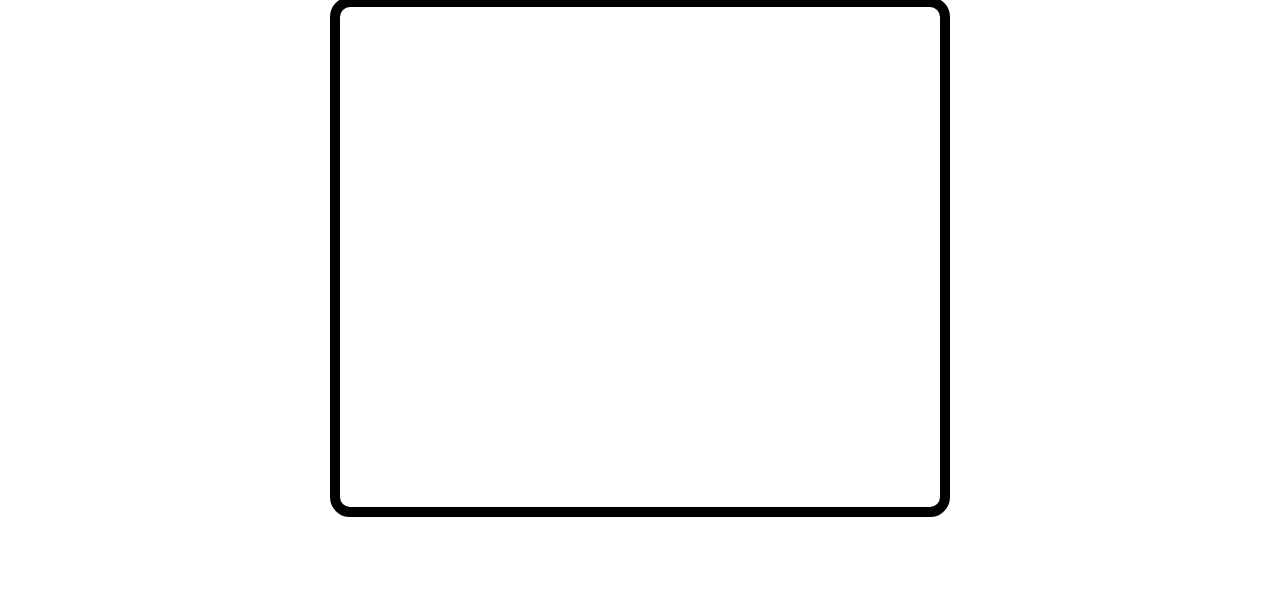
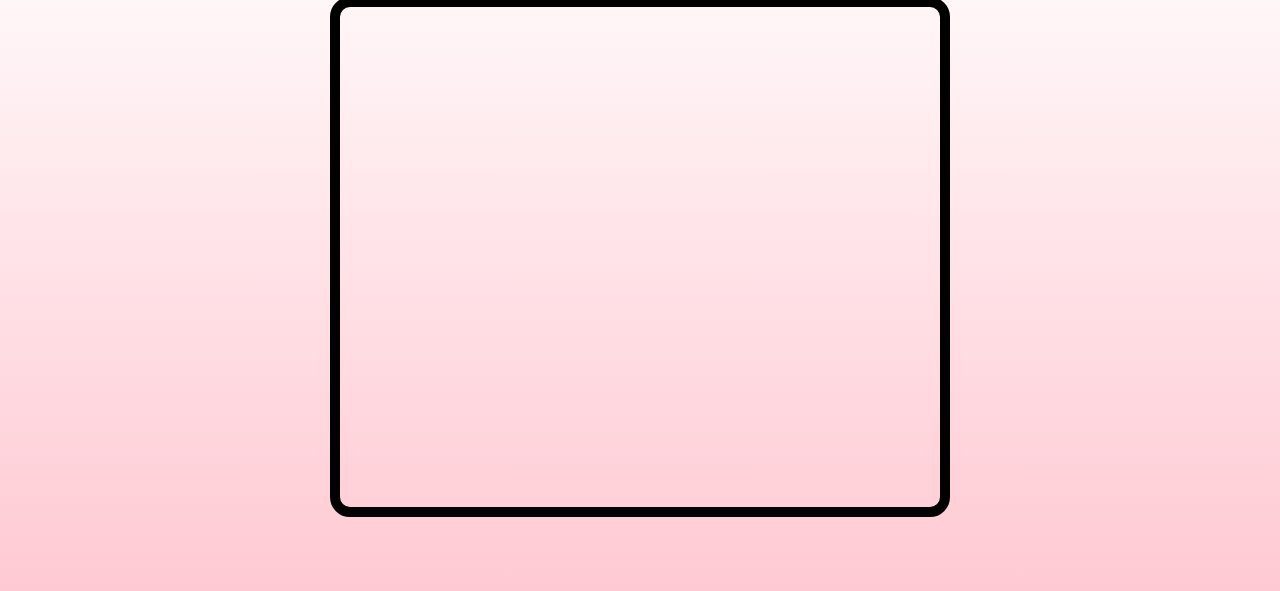
Before and after one commit to FaizanJatt/EAS, a plain HTML site: page index.html in a window 1280 px wide. Shown: the part 119-710 px from the top of the page. Drawn offline with Linux system fonts and the light colour scheme.

Commit message:
color gradient

```diff
--- a/style.css
+++ b/style.css
@@ -1,7 +1,13 @@
 
 body {
-	background-color: #ffffff;
-	font-family:'Dancing Script', cursive;}
+	font-family:'Dancing Script';
+	background: linear-gradient(white, pink);
+	height: 100vh;
+    padding: 0;
+    margin: 0;
+    overflow: hidden;
+}
+
 
 
 #header{
```
